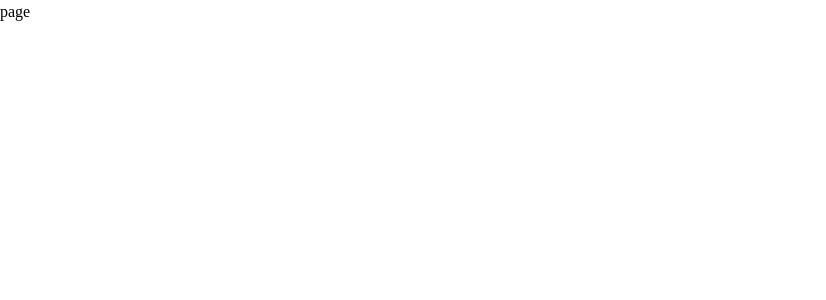
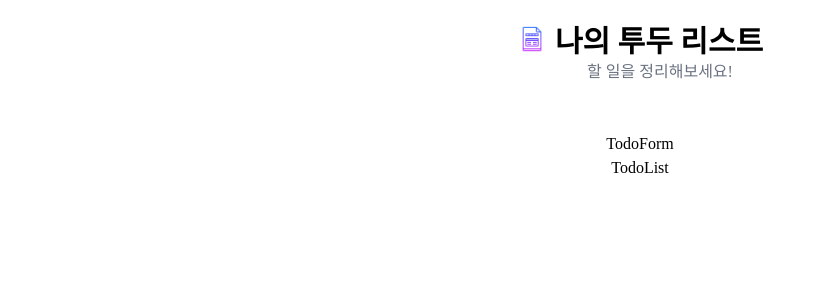
Before and after one commit to zzxx66052/intern, a Next.js app: page /todo in a window 1280 px wide. Shown: the top 300 px of the page, without its empty margins (0-826 px from the left). Built offline with nearby package versions, Linux system fonts and the light colour scheme; a web font is replaced by a local one.

Commit message:
todo home setting

```diff
--- a/src/app/todo/_components/Spinner.tsx
+++ /dev/null
@@ -1,14 +0,0 @@
-const Spinner = () => {
-  return (
-    <div className="absolute inset-0 left-1/2 top-1/2 z-50 -translate-x-1/2 -translate-y-1/2 bg-white bg-opacity-80">
-      <div className="flex flex-col items-center justify-center gap-3">
-        <div className="h-8 w-8 animate-spin rounded-full bg-gradient-to-r from-orange-400 via-pink-500 to-orange-400 p-1">
-          <div className="h-full w-full rounded-full bg-[#F2F2F2]"></div>
-        </div>
-        <div className="text-lg font-medium text-black">로딩하는중...</div>
-      </div>
-    </div>
-  );
-};
-
-export default Spinner;
--- /dev/null
+++ b/src/app/todo/_components/TodoForm.tsx
@@ -0,0 +1,5 @@
+const TodoForm = () => {
+  return <div>TodoForm</div>;
+};
+
+export default TodoForm;
--- /dev/null
+++ b/src/app/todo/_components/TodoHome.tsx
@@ -0,0 +1,15 @@
+import { PageIcon } from "@/components/icons/ImageIcons";
+
+const TodoHome = () => {
+  return (
+    <div className="mb-12">
+      <div className="flex flex-row items-start justify-center">
+        <PageIcon />
+        <h1 className="ml-2 text-3xl font-bold">나의 투두 리스트</h1>
+      </div>
+      <p className="text-gray-500 ml-10">할 일을 정리해보세요!</p>
+    </div>
+  );
+};
+
+export default TodoHome;
--- /dev/null
+++ b/src/app/todo/_components/TodoItem.tsx
@@ -0,0 +1,5 @@
+const TodoItem = () => {
+  return <div>TodoItem</div>;
+};
+
+export default TodoItem;
--- /dev/null
+++ b/src/app/todo/_components/TodoList.tsx
@@ -0,0 +1,5 @@
+const TodoList = () => {
+  return <div>TodoList</div>;
+};
+
+export default TodoList;
--- a/src/app/todo/page.tsx
+++ b/src/app/todo/page.tsx
@@ -1,5 +1,15 @@
+import TodoForm from "./_components/TodoForm";
+import TodoHome from "./_components/TodoHome";
+import TodoList from "./_components/TodoList";
+
 const page = () => {
-  return <div>page</div>;
+  return (
+    <div className="mx-auto max-w-2xl p-6 text-center">
+      <TodoHome />
+      <TodoForm />
+      <TodoList />
+    </div>
+  );
 };
 
 export default page;
```
